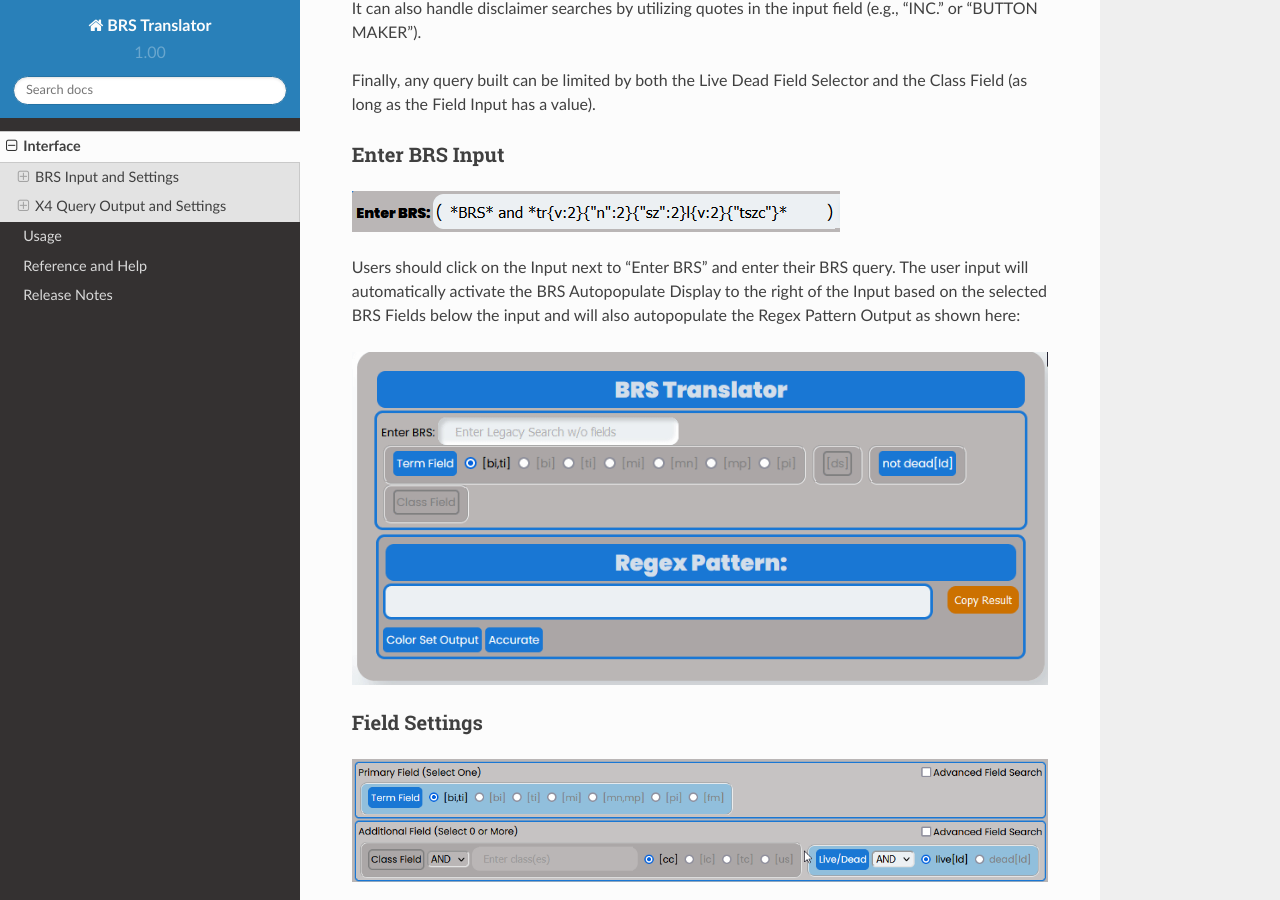
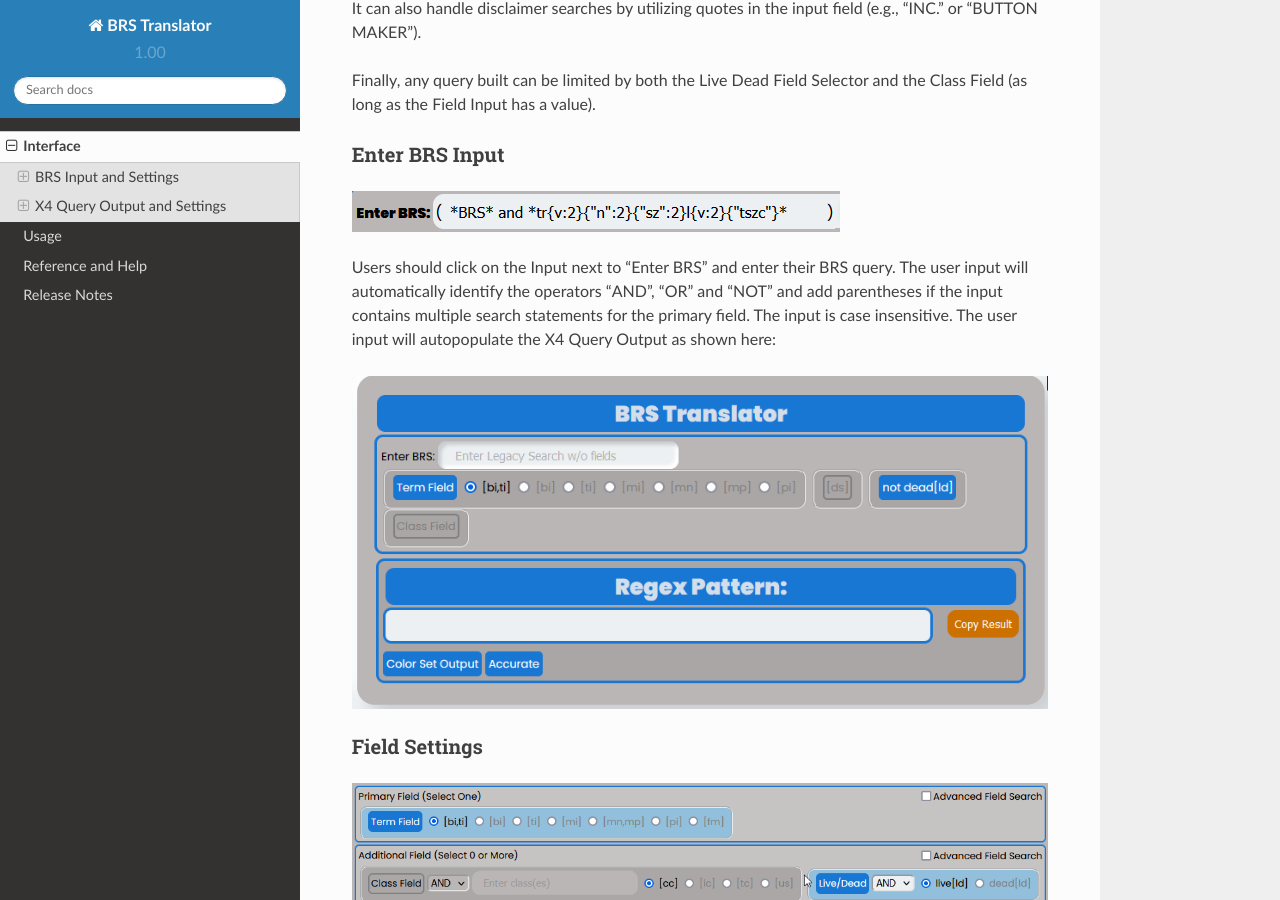
Before and after one commit to Ayjent/BRS-Translator, a Sphinx documentation site: the page built from docs/source/interface.rst, in a window 1280 px wide and 900 px high, scrolled down 1268 px. Built offline with Sphinx 7.4.7 and the Read the Docs theme 2.0.0, drawn with Linux system fonts in a browser that asks for light colours.

Commit message:
Update interface.rst

```diff
--- a/docs/source/interface.rst
+++ b/docs/source/interface.rst
@@ -28,7 +28,7 @@
 ^^^^^^^^^^^^^^^
 .. image:: ../_static/BRS-InputSection.png
 
-Users should click on the Input next to "Enter BRS" and enter their BRS query.  The user input will automatically activate the BRS Autopopulate Display to the right of the Input based on the selected BRS Fields below the input and will also autopopulate the Regex Pattern Output as shown here:
+Users should click on the Input next to "Enter BRS" and enter their BRS query.  The user input will automatically identify the operators "AND", "OR" and "NOT" and add parentheses if the input contains multiple search statements for the primary field.  The input is case insensitive. The user input will autopopulate the X4 Query Output as shown here:
 
 .. image:: ../_static/BRSInput.gif
 
```
